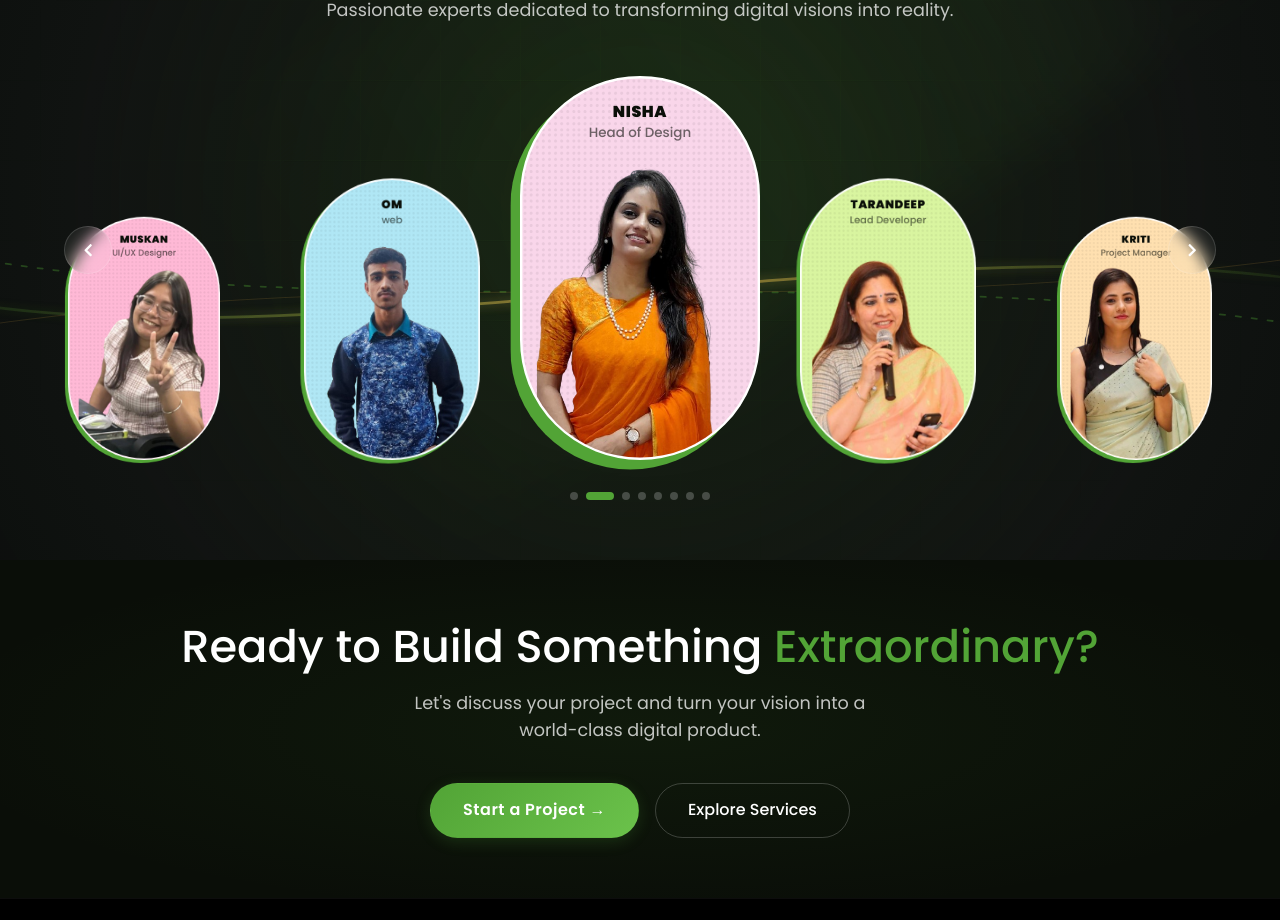
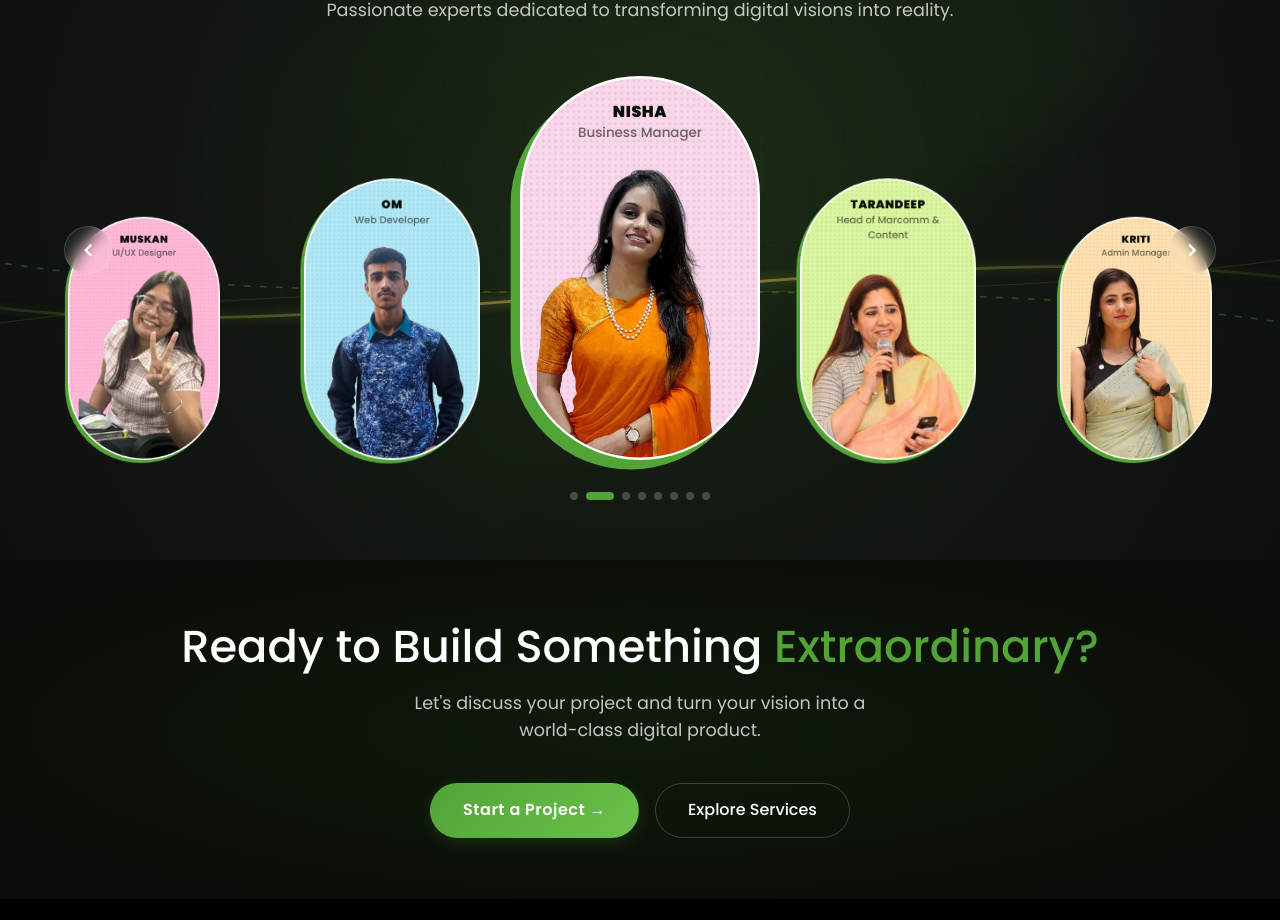
Before and after one commit to shubhamseb98-create/web-react, a React (Vite) app: page /about in a window 1280 px wide. Shown: the part 7918-8838 px from the top of the page. Built offline with nearby package versions, Linux system fonts and the light colour scheme.

Commit message:
team-name1

```diff
--- a/src/components/Sections/TeamSection.jsx
+++ b/src/components/Sections/TeamSection.jsx
@@ -9,7 +9,7 @@ import { fadeUp } from '../../animations/variants'
 const team = [
   {
     name: 'Om',
-    role: 'web',
+    role: 'Web Developer',
     img: '/assets/img/team/om-removebg-preview.png',
     color: '#b0e7f5ff',
     linkedin: '#',
@@ -18,7 +18,7 @@ const team = [
   },
   {
     name: 'Nisha',
-    role: 'Head of Design',
+    role: 'Business  Manager',
     img: '/assets/img/team/nisha-removebg-preview.png',
     color: '#f9d6ea',
     linkedin: '#',
@@ -27,7 +27,7 @@ const team = [
   },
   {
     name: 'Tarandeep',
-    role: 'Lead Developer',
+    role: 'Head of Marcomm & Content',
     img: '/assets/img/team/tara-removebg-preview.png',
     color: '#d9f5a0',
     linkedin: '#',
@@ -36,7 +36,7 @@ const team = [
   },
   {
     name: 'Kriti',
-    role: 'Project Manager',
+    role: 'Admin Manager',
     img: '/assets/img/team/kriti-removebg-preview.png',
     color: '#ffe0b0',
     linkedin: '#',
@@ -44,7 +44,7 @@ const team = [
     instagram: '#',
   },
   {
-    name: 'Dheeraj',
+    name: 'Dheeraj Aggarwal',
     role: 'Founder & CEO',
     img: '/assets/img/team/sitara-removebg-preview.png',
     color: '#c8d8fc',
@@ -53,8 +53,8 @@ const team = [
     instagram: '#',
   },
   {
-    name: 'Dheeraj',
-    role: 'SEO',
+    name: 'Dheeraj Joshi',
+    role: 'SEO & Digital Marketing',
     img: '/assets/img/team/cutiiii-removebg-preview.png',
     color: '#fce8ac',
     linkedin: '#',
```
